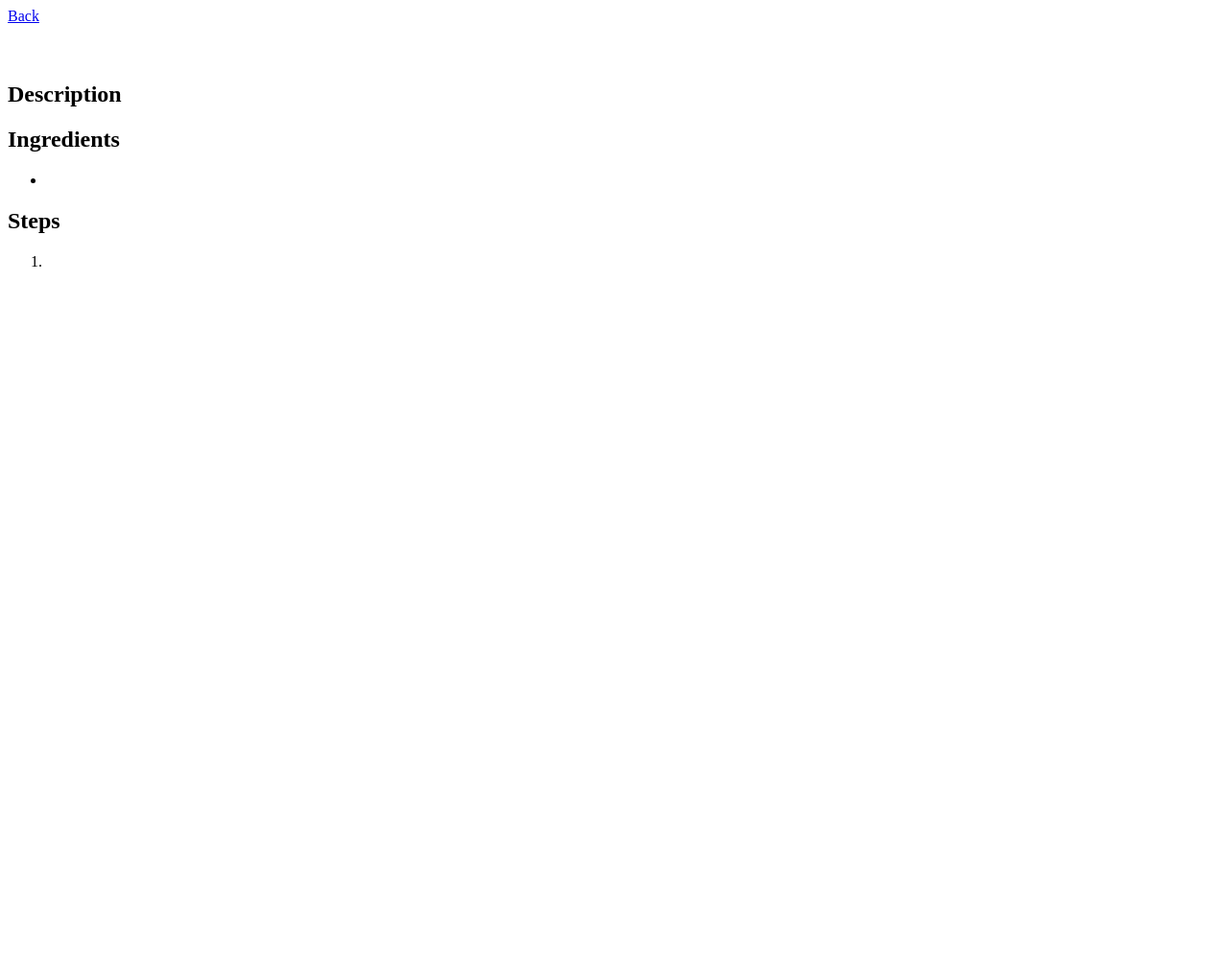
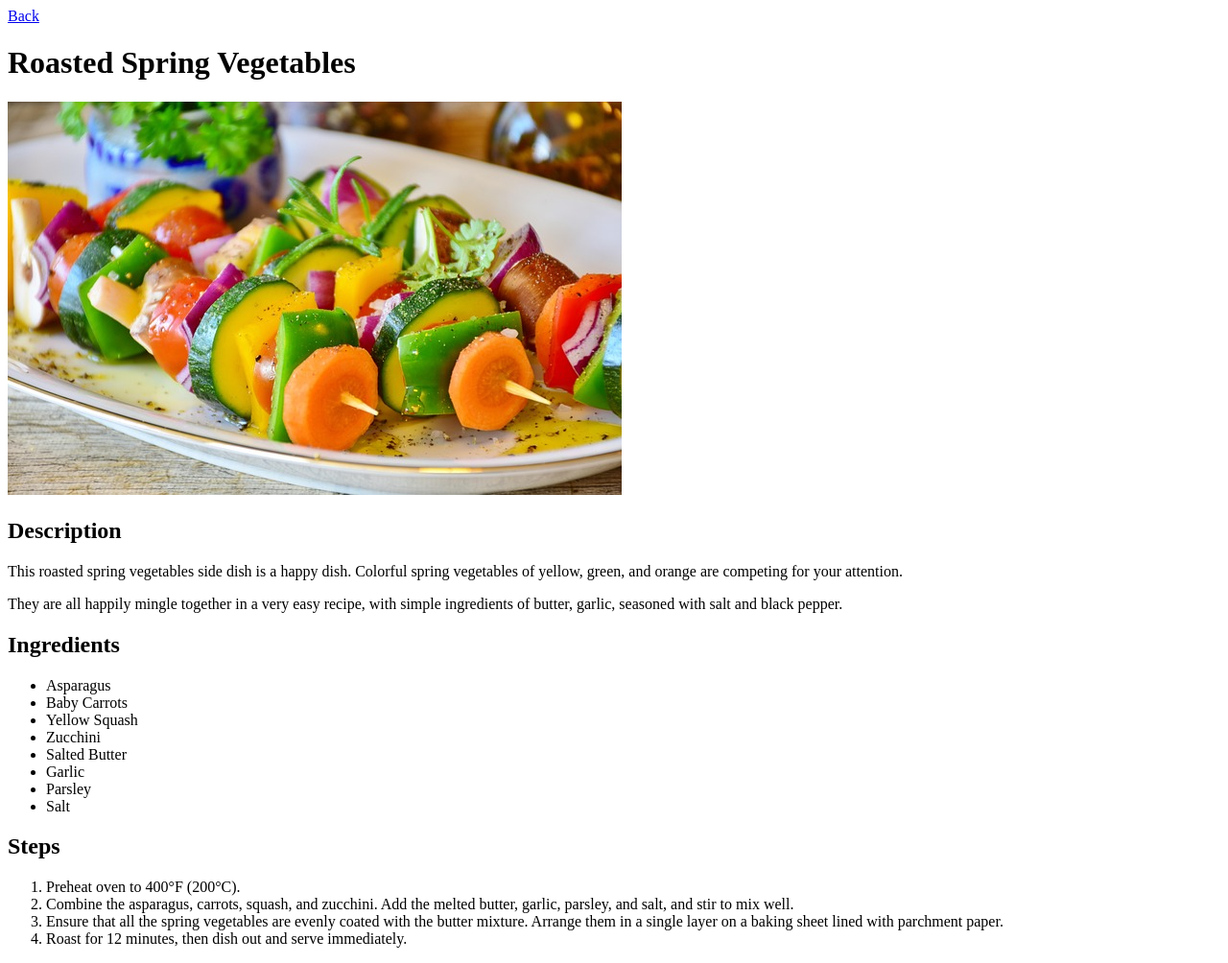
Before and after one commit to CodeMarek/odin-recipes, a plain HTML site: page recipes/roasted-spring-veg.html in a window 1280 px wide. Shown: the whole page at 96% size. Before the commit the page ends 800 px from the top, so only its background shows below. Drawn offline with Linux system fonts and the light colour scheme.

Commit message:
Complete spring veg recipe and add link to index

```diff
--- a/recipes/roasted-spring-veg.html
+++ b/recipes/roasted-spring-veg.html
@@ -7,24 +7,34 @@
 
   <body>
     <a href="../index.html">Back</a>
-    <h1></h1>
-    <img src="../img/" alt="">
+    <h1>Roasted Spring Vegetables</h1>
+    <img src="../img/roasted-vegetables.jpg" alt="Vegetables">
 
     <h2>Description</h2>
-    <p></p>
+    <p>This roasted spring vegetables side dish is a happy dish. Colorful spring vegetables of yellow, green, and orange are competing for your attention.</p>
 
-    <p></p>
+    <p>They are all happily mingle together in a very easy recipe, with simple ingredients of butter, garlic, seasoned with salt and black pepper.</p>
 
 
     <h2>Ingredients</h2>
     <ul>
-      <li></li>
+      <li>Asparagus</li>
+      <li>Baby Carrots</li>
+      <li>Yellow Squash</li>
+      <li>Zucchini</li>
+      <li>Salted Butter</li>
+      <li>Garlic</li>
+      <li>Parsley</li>
+      <li>Salt</li>
     </ul>
 
 
     <h2>Steps</h2>
     <ol>
-      <li></li>
+      <li>Preheat oven to 400°F (200°C).</li>
+      <li>Combine the asparagus, carrots, squash, and zucchini. Add the melted butter, garlic, parsley, and salt, and stir to mix well.</li>
+      <li>Ensure that all the spring vegetables are evenly coated with the butter mixture. Arrange them in a single layer on a baking sheet lined with parchment paper.</li>
+      <li>Roast for 12 minutes, then dish out and serve immediately.</li>
     </ol>
   </body>
 </html>
```
Also changed, not shown: index.html (+1 -0 lines), recipes/gyoza.html (+2 -2 lines), img/roasted-vegetables.jpg (added).
